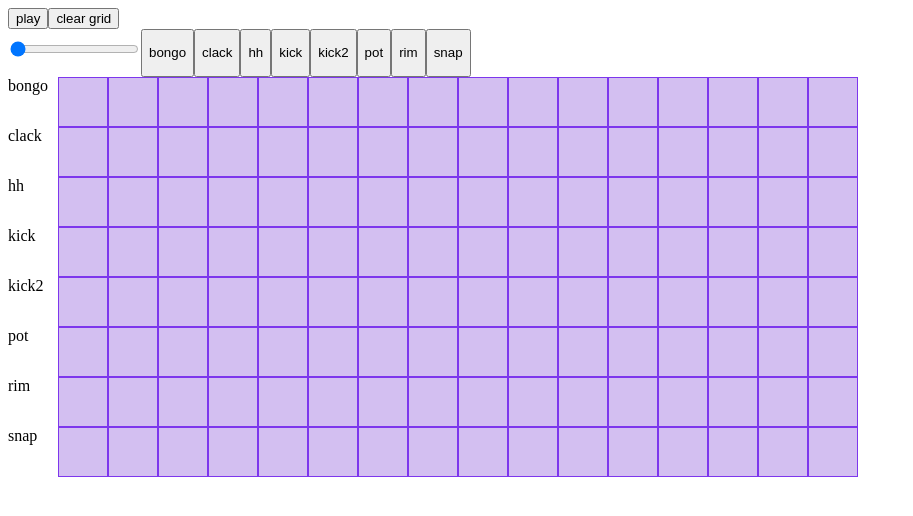
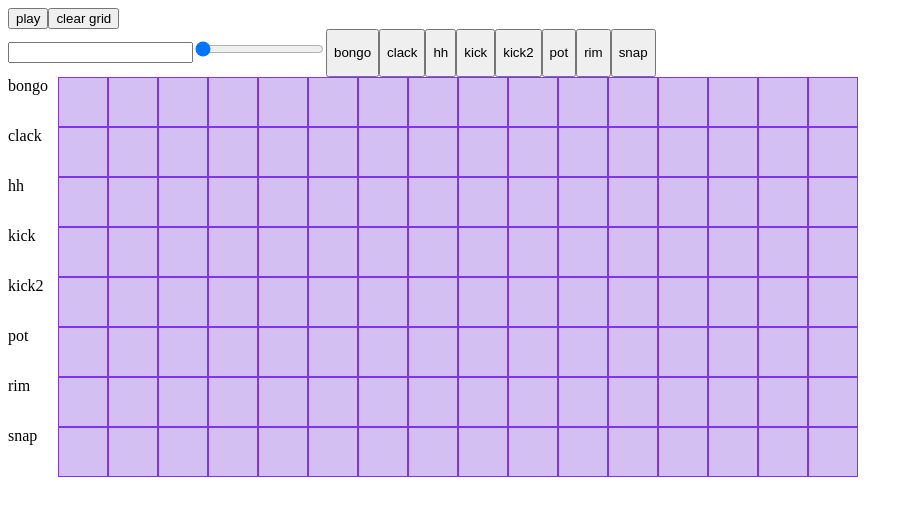
Before and after one commit to Emilio-Zamacona/beat-machine, a React (Vite) app: page / in a window 1280 px wide. Shown: the top 516 px of the page, without its empty margins (0-913 px from the left). Built offline with nearby package versions, Linux system fonts and the light colour scheme.

Commit message:
beats input

```diff
--- a/src/App.tsx
+++ b/src/App.tsx
@@ -3,6 +3,7 @@ import Grid from "./components/Grid/Grid";
 import { IRow } from "./types";
 import Sounds from "./components/Sounds/Sounds";
 import BpmInput from "./components/BpmInput/BpmInput";
+import BeatInput from "./components/BeatInput/BeatInput";
 
 function App() {
   const [sounds, setSounds] = useState([
@@ -15,13 +16,13 @@ function App() {
     "rim",
     "snap",
   ]);
-  const [rows, setRows] = useState<IRow[]>(null);
+  const [rows, setRows] = useState<IRow[]>();
   const [play, setPlay] = useState(false);
-  const [track, setTrack] = useState(null);
+  const [track, setTrack] = useState<number | undefined>(0);
 
   const beatReducer = (state, action) => {
     switch (action.type) {
-      case "BEAT": {
+      case "CURRENT": {
         return {
           ...state,
           current: state.beats - 1 > state.current ? state.current + 1 : 0,
@@ -30,13 +31,19 @@ function App() {
       case "SOUNDS": {
         return {
           ...state,
-          sounds: rows.map((row) => row.squares[state.current]),
+          sounds: rows && rows.map((row) => row.squares[state.current]),
         };
       }
       case "TIME": {
         return {
           ...state,
           time: action.value,
+        };
+      }
+      case "BEATS": {
+        return {
+          ...state,
+          beats: action.value,
         };
       }
     }
@@ -53,7 +60,7 @@ function App() {
     setTrack(
       setInterval(() => {
         beatDispatch({ type: "SOUNDS" });
-        beatDispatch({ type: "BEAT" });
+        beatDispatch({ type: "CURRENT" });
       }, time || beatState.time)
     );
   };
@@ -84,7 +91,7 @@ function App() {
       return newRows;
     });
   };
-  const timeChange = (time: number) => {
+  const updateTime = (time: number) => {
     console.log(Math.round(time));
     beatDispatch({ type: "TIME", value: Math.round(time) });
     console.warn(beatState.time);
@@ -94,13 +101,32 @@ function App() {
       clearInterval(track);
     }
   };
+  const updateBeats = (qty: number) => {
+    beatDispatch({ type: "BEATS", value: qty });
+    setRows(
+      rows?.map((row) => {
+        if (row.squares.length > qty) {
+          return {
+            ...row,
+            squares: row.squares.splice(0, qty),
+          };
+        } else if (row.squares.length < qty) {
+          return {
+            ...row,
+            squares: row.squares.concat([...Array(qty)].map(() => 0)),
+          };
+        }
+        return row;
+      })
+    );
+  };
 
   const start = () => {
     if (!track && play) {
       goToNextBeat();
     } else if (!play) {
       clearInterval(track);
-      setTrack(null);
+      setTrack(0);
     }
   };
   useEffect(() => {
@@ -118,7 +144,8 @@ function App() {
         </button>
         <button onClick={clearGrid}>clear grid</button>
       </div>
-      <BpmInput onTimeChange={timeChange}></BpmInput>
+      <BeatInput changeBeatQty={updateBeats}></BeatInput>
+      <BpmInput onTimeChange={updateTime}></BpmInput>
       <Sounds sounds={sounds} trigger={beatState.sounds}></Sounds>
       {rows && <Grid rows={rows} onUpdateGrid={updateGrid} />}
     </>
--- /dev/null
+++ b/src/components/BeatInput/BeatInput.tsx
@@ -0,0 +1,10 @@
+interface IBeatInput {
+  changeBeatQty: (qty: number) => void;
+}
+const BeatInput = ({ changeBeatQty }: IBeatInput) => {
+  const onChangeBeatQty = (e: React.ChangeEvent<HTMLInputElement>) => {
+    changeBeatQty(Number(e.target.value));
+  };
+  return <input onChange={onChangeBeatQty} type="number" />;
+};
+export default BeatInput;
```
